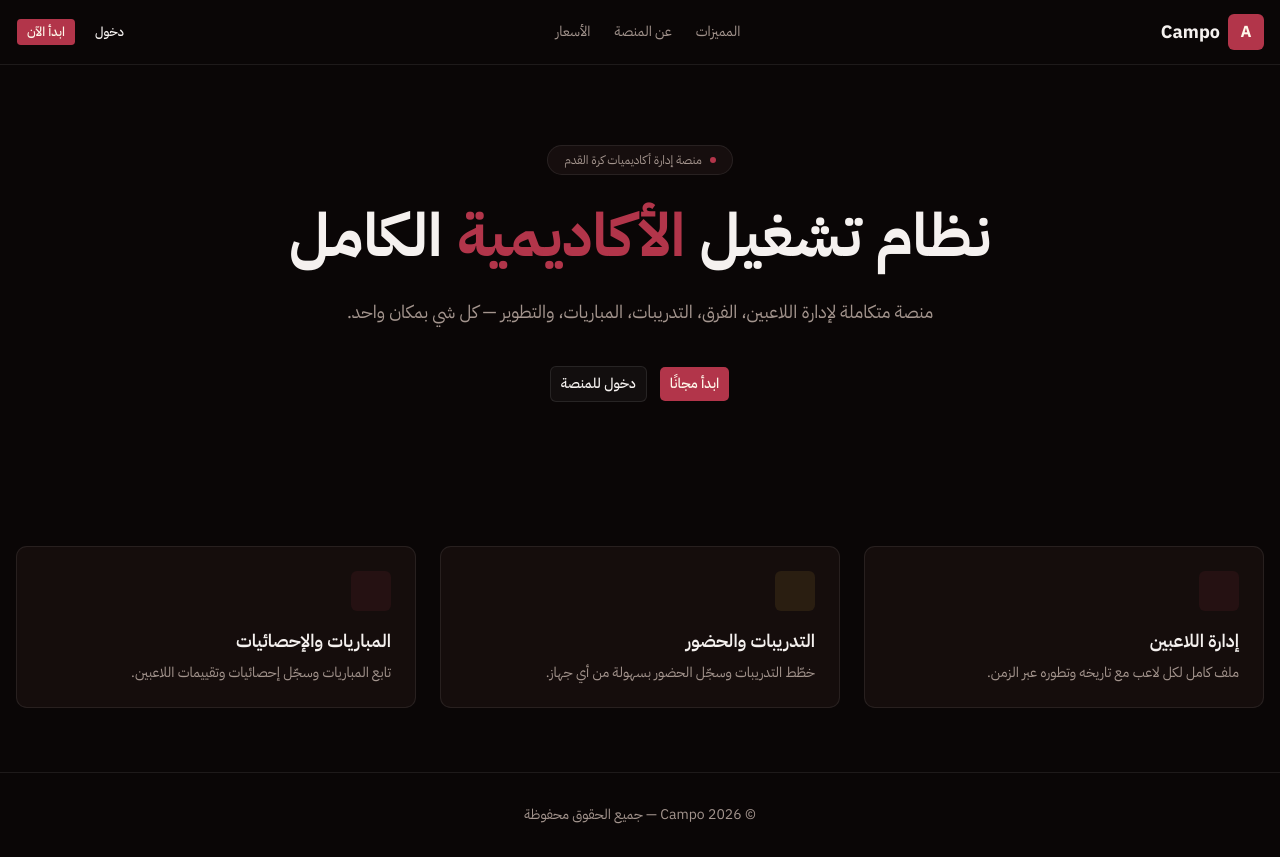
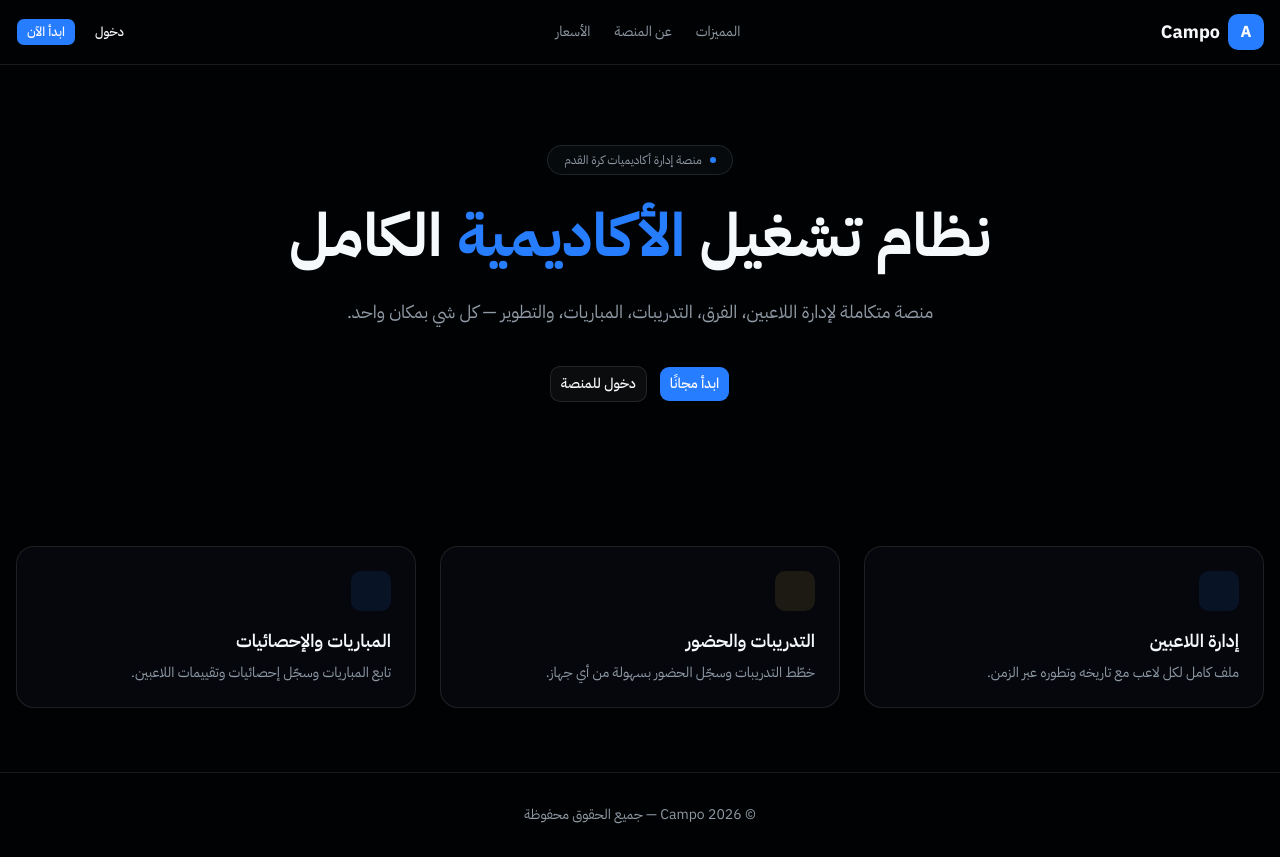
Before and after one commit to KAOS1234567/apexacademy3, a Next.js app: page / in a window 1280 px wide. Built offline with nearby package versions, Linux system fonts and the light colour scheme; a web font is replaced by a local one.

Commit message:
style: royal blue + gold + red on black theme

```diff
--- a/src/app/globals.css
+++ b/src/app/globals.css
@@ -9,7 +9,6 @@
   --font-sans: var(--font-plex-arabic);
   --font-mono: var(--font-mono);
   --font-heading: var(--font-plex-arabic);
-  --font-serif: var(--font-playfair);
   --color-sidebar-ring: var(--sidebar-ring);
   --color-sidebar-border: var(--sidebar-border);
   --color-sidebar-accent-foreground: var(--sidebar-accent-foreground);
@@ -49,72 +48,72 @@
 }
 
 :root {
-  --background: oklch(0.98 0.008 55);
-  --foreground: oklch(0.18 0.03 25);
+  --background: oklch(0.97 0.005 250);
+  --foreground: oklch(0.15 0.02 260);
   --card: oklch(1 0 0);
-  --card-foreground: oklch(0.18 0.03 25);
+  --card-foreground: oklch(0.15 0.02 260);
   --popover: oklch(1 0 0);
-  --popover-foreground: oklch(0.18 0.03 25);
-  --primary: oklch(0.38 0.14 15);
-  --primary-foreground: oklch(0.98 0.02 85);
-  --secondary: oklch(0.94 0.015 60);
-  --secondary-foreground: oklch(0.25 0.05 25);
-  --muted: oklch(0.94 0.015 60);
-  --muted-foreground: oklch(0.5 0.03 35);
-  --accent: oklch(0.78 0.13 85);
-  --accent-foreground: oklch(0.2 0.04 25);
-  --destructive: oklch(0.577 0.245 27.325);
-  --border: oklch(0.9 0.02 50);
-  --input: oklch(0.9 0.02 50);
-  --ring: oklch(0.38 0.14 15);
-  --chart-1: oklch(0.38 0.14 15);
-  --chart-2: oklch(0.78 0.13 85);
-  --chart-3: oklch(0.55 0.15 30);
-  --chart-4: oklch(0.65 0.12 50);
-  --chart-5: oklch(0.45 0.1 350);
-  --radius: 0.375rem;
-  --sidebar: oklch(0.96 0.01 55);
-  --sidebar-foreground: oklch(0.18 0.03 25);
-  --sidebar-primary: oklch(0.38 0.14 15);
-  --sidebar-primary-foreground: oklch(0.98 0.02 85);
-  --sidebar-accent: oklch(0.78 0.13 85);
-  --sidebar-accent-foreground: oklch(0.2 0.04 25);
-  --sidebar-border: oklch(0.9 0.02 50);
-  --sidebar-ring: oklch(0.38 0.14 15);
+  --popover-foreground: oklch(0.15 0.02 260);
+  --primary: oklch(0.45 0.2 262);
+  --primary-foreground: oklch(0.99 0 0);
+  --secondary: oklch(0.94 0.008 250);
+  --secondary-foreground: oklch(0.22 0.02 260);
+  --muted: oklch(0.94 0.008 250);
+  --muted-foreground: oklch(0.5 0.02 250);
+  --accent: oklch(0.74 0.15 85);
+  --accent-foreground: oklch(0.15 0.02 85);
+  --destructive: oklch(0.55 0.24 25);
+  --border: oklch(0.9 0.012 250);
+  --input: oklch(0.9 0.012 250);
+  --ring: oklch(0.45 0.2 262);
+  --chart-1: oklch(0.45 0.2 262);
+  --chart-2: oklch(0.74 0.15 85);
+  --chart-3: oklch(0.55 0.24 25);
+  --chart-4: oklch(0.7 0.15 200);
+  --chart-5: oklch(0.6 0.18 320);
+  --radius: 0.625rem;
+  --sidebar: oklch(0.96 0.005 250);
+  --sidebar-foreground: oklch(0.15 0.02 260);
+  --sidebar-primary: oklch(0.45 0.2 262);
+  --sidebar-primary-foreground: oklch(0.99 0 0);
+  --sidebar-accent: oklch(0.74 0.15 85);
+  --sidebar-accent-foreground: oklch(0.15 0.02 85);
+  --sidebar-border: oklch(0.9 0.012 250);
+  --sidebar-ring: oklch(0.45 0.2 262);
 }
 
 .dark {
-  --background: oklch(0.13 0.008 25);
-  --foreground: oklch(0.96 0.005 55);
-  --card: oklch(0.17 0.015 25);
-  --card-foreground: oklch(0.96 0.005 55);
-  --popover: oklch(0.17 0.015 25);
-  --popover-foreground: oklch(0.96 0.005 55);
-  --primary: oklch(0.52 0.16 15);
-  --primary-foreground: oklch(0.98 0.02 85);
-  --secondary: oklch(0.22 0.02 25);
-  --secondary-foreground: oklch(0.96 0.005 55);
-  --muted: oklch(0.22 0.02 25);
-  --muted-foreground: oklch(0.68 0.02 45);
-  --accent: oklch(0.78 0.14 85);
-  --accent-foreground: oklch(0.15 0.02 25);
-  --destructive: oklch(0.65 0.22 25);
-  --border: oklch(1 0 0 / 8%);
-  --input: oklch(1 0 0 / 12%);
-  --ring: oklch(0.52 0.16 15);
-  --chart-1: oklch(0.52 0.16 15);
-  --chart-2: oklch(0.78 0.14 85);
-  --chart-3: oklch(0.6 0.15 30);
-  --chart-4: oklch(0.7 0.12 50);
-  --chart-5: oklch(0.5 0.12 350);
-  --sidebar: oklch(0.15 0.012 25);
-  --sidebar-foreground: oklch(0.96 0.005 55);
-  --sidebar-primary: oklch(0.52 0.16 15);
-  --sidebar-primary-foreground: oklch(0.98 0.02 85);
-  --sidebar-accent: oklch(0.78 0.14 85);
-  --sidebar-accent-foreground: oklch(0.15 0.02 25);
-  --sidebar-border: oklch(1 0 0 / 8%);
-  --sidebar-ring: oklch(0.52 0.16 15);
+  --background: oklch(0.08 0.01 260);
+  --foreground: oklch(0.98 0.005 250);
+  --card: oklch(0.13 0.015 260);
+  --card-foreground: oklch(0.98 0.005 250);
+  --popover: oklch(0.13 0.015 260);
+  --popover-foreground: oklch(0.98 0.005 250);
+  --primary: oklch(0.62 0.22 260);
+  --primary-foreground: oklch(0.99 0 0);
+  --secondary: oklch(0.18 0.015 260);
+  --secondary-foreground: oklch(0.98 0.005 250);
+  --muted: oklch(0.18 0.015 260);
+  --muted-foreground: oklch(0.68 0.02 250);
+  --accent: oklch(0.84 0.15 88);
+  --accent-foreground: oklch(0.13 0.02 85);
+  --destructive: oklch(0.65 0.24 25);
+  --border: oklch(1 0 0 / 10%);
+  --input: oklch(1 0 0 / 14%);
+  --ring: oklch(0.62 0.22 260);
+  --chart-1: oklch(0.62 0.22 260);
+  --chart-2: oklch(0.84 0.15 88);
+  --chart-3: oklch(0.65 0.24 25);
+  --chart-4: oklch(0.75 0.15 200);
+  --chart-5: oklch(0.65 0.2 320);
+  --sidebar: oklch(0.11 0.012 260);
+  --sidebar-foreground: oklch(0.98 0.005 250);
+  --sidebar-primary: oklch(0.62 0.22 260);
+  --sidebar-primary-foreground: oklch(0.99 0 0);
+  --sidebar-accent: oklch(0.84 0.15 88);
+  --sidebar-accent-foreground: oklch(0.13 0.02 85);
+  --sidebar-border: oklch(1 0 0 / 10%);
+  --sidebar-ring: oklch(0.62 0.22 260);
 }
 
 @layer base {
--- a/src/components/layout/Sidebar.tsx
+++ b/src/components/layout/Sidebar.tsx
@@ -58,7 +58,7 @@ export function Sidebar({
       >
         <div className="flex h-16 items-center justify-between border-b px-5">
           <div className="flex items-center gap-2">
-            <div className="flex h-9 w-9 items-center justify-center rounded-lg bg-primary text-primary-foreground font-bold">
+            <div className="flex h-9 w-9 items-center justify-center rounded-lg bg-accent text-accent-foreground font-bold">
               A
             </div>
             <span className="text-lg font-bold">Campo</span>
```
Also changed, not shown: src/app/dashboard/players/new/page.tsx (+38 -161 lines).
